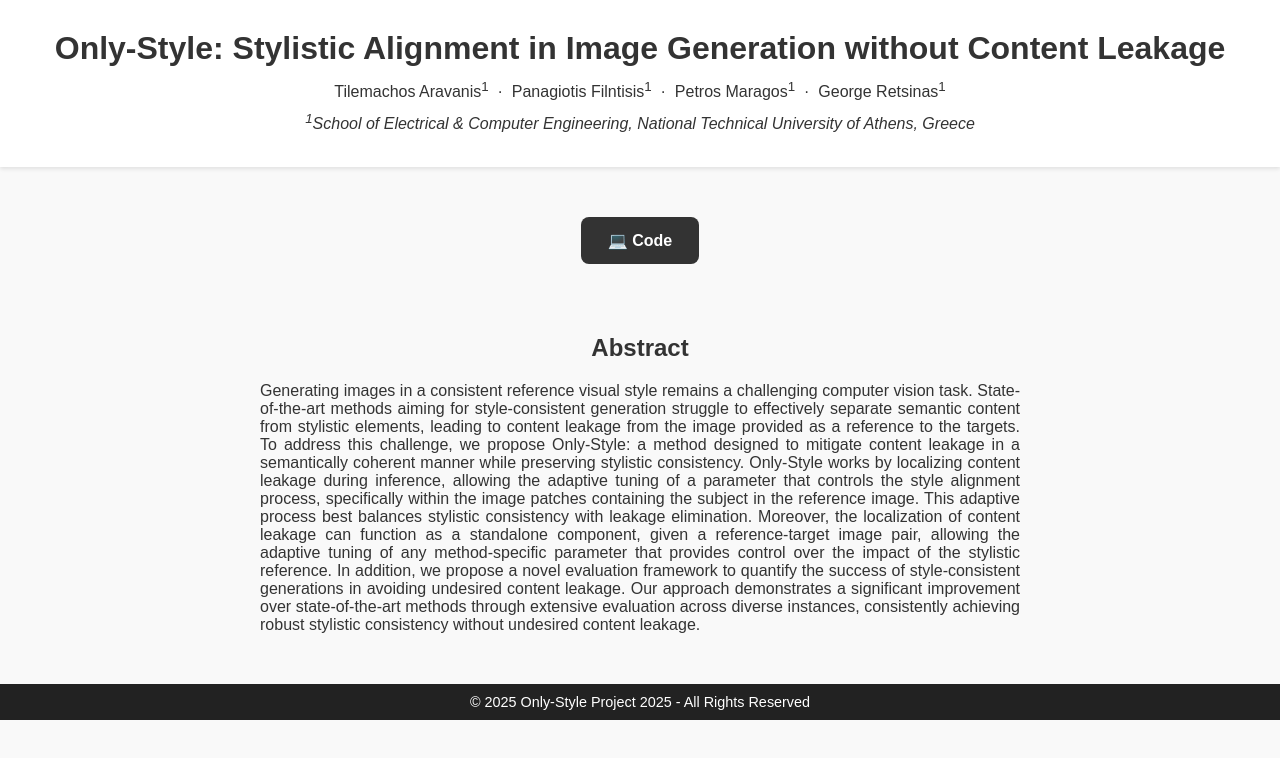
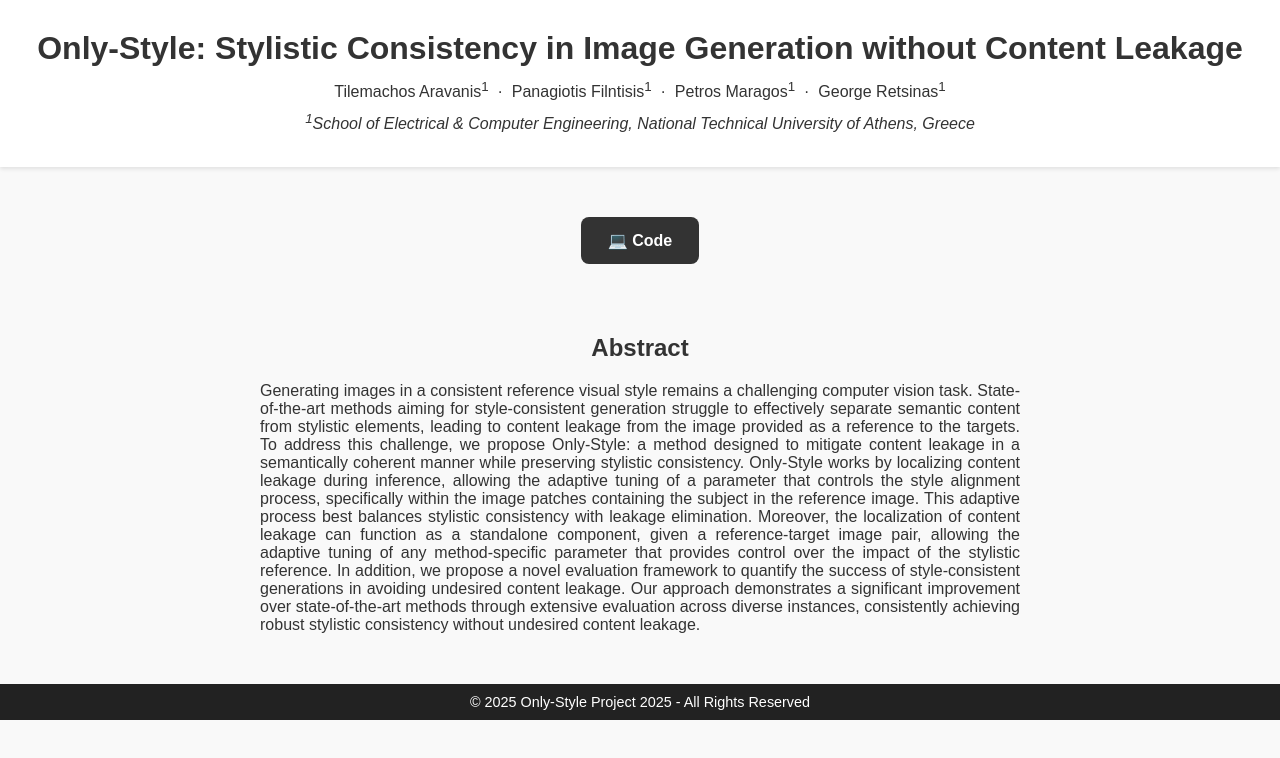
Before and after one commit to TilemahosAravanis/Only-Style-PP, a plain HTML site: page index.html in a window 1280 px wide. Drawn offline with Linux system fonts and the light colour scheme.

Commit message:
Update index.html

```diff
--- a/index.html
+++ b/index.html
@@ -8,7 +8,7 @@
 </head>
 <body>
     <header>
-        <h1>Only-Style: Stylistic Alignment in Image Generation without Content Leakage</h1>
+        <h1>Only-Style: Stylistic Consistency in Image Generation without Content Leakage</h1>
         <div class="authors" style="text-align: center; margin-top: 10px;">
             <p class="author-list" style="margin: 0;">
                 <span>Tilemachos Aravanis<sup>1</sup></span>
```
